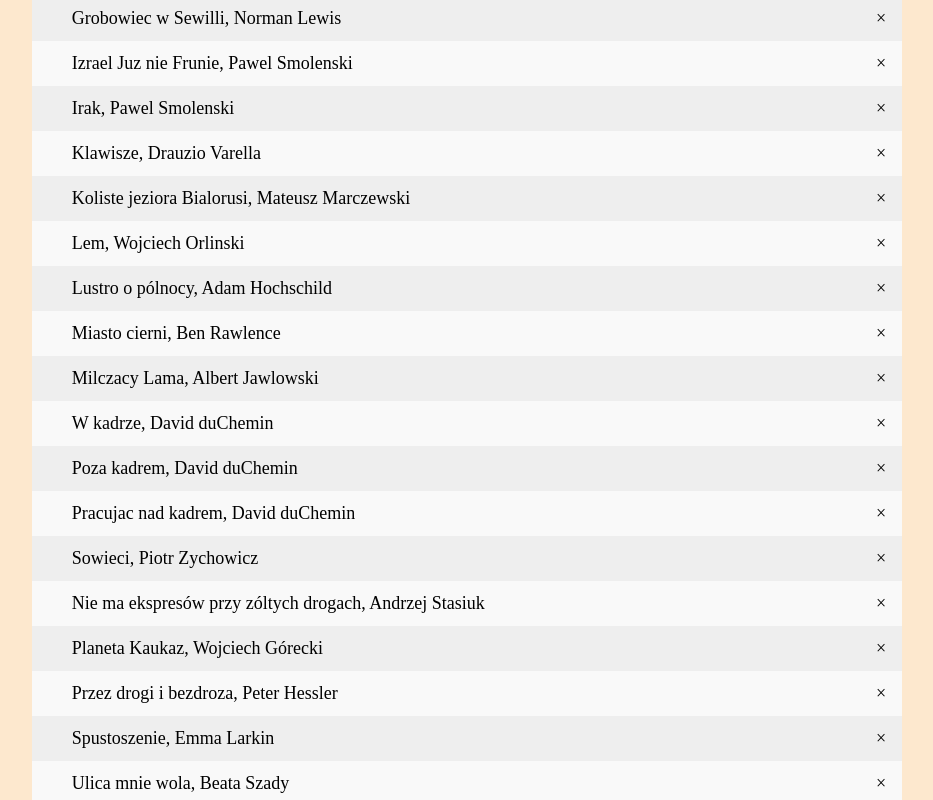
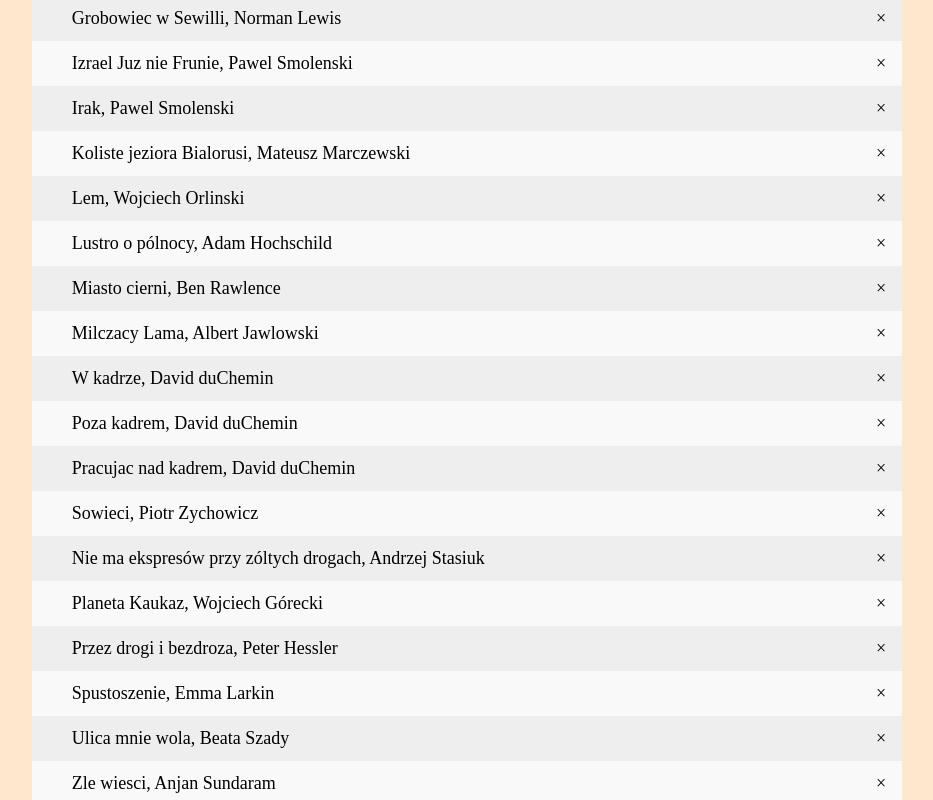
Before and after one commit to krmnow/krmnow.slub.io, a plain HTML site: page formularz/index.html in a window 1280 px wide. Shown: the part 1100-1900 px from the top of the page, without its empty margins (173-1106 px from the left). Drawn offline with Linux system fonts and the light colour scheme.

Commit message:
out klaiwsze

```diff
--- a/formularz/index.html
+++ b/formularz/index.html
@@ -38,7 +38,6 @@
 <li>Grobowiec w Sewilli, Norman Lewis </li>
 <li>Izrael Juz nie Frunie, Pawel Smolenski </li>
 <li>Irak, Pawel Smolenski </li>
-<li>Klawisze, Drauzio Varella </li>
 <li>Koliste jeziora Bialorusi, Mateusz Marczewski</li>
 <li>Lem, Wojciech Orlinski</li>
 <li>Lustro o pólnocy, Adam Hochschild </li>
```
